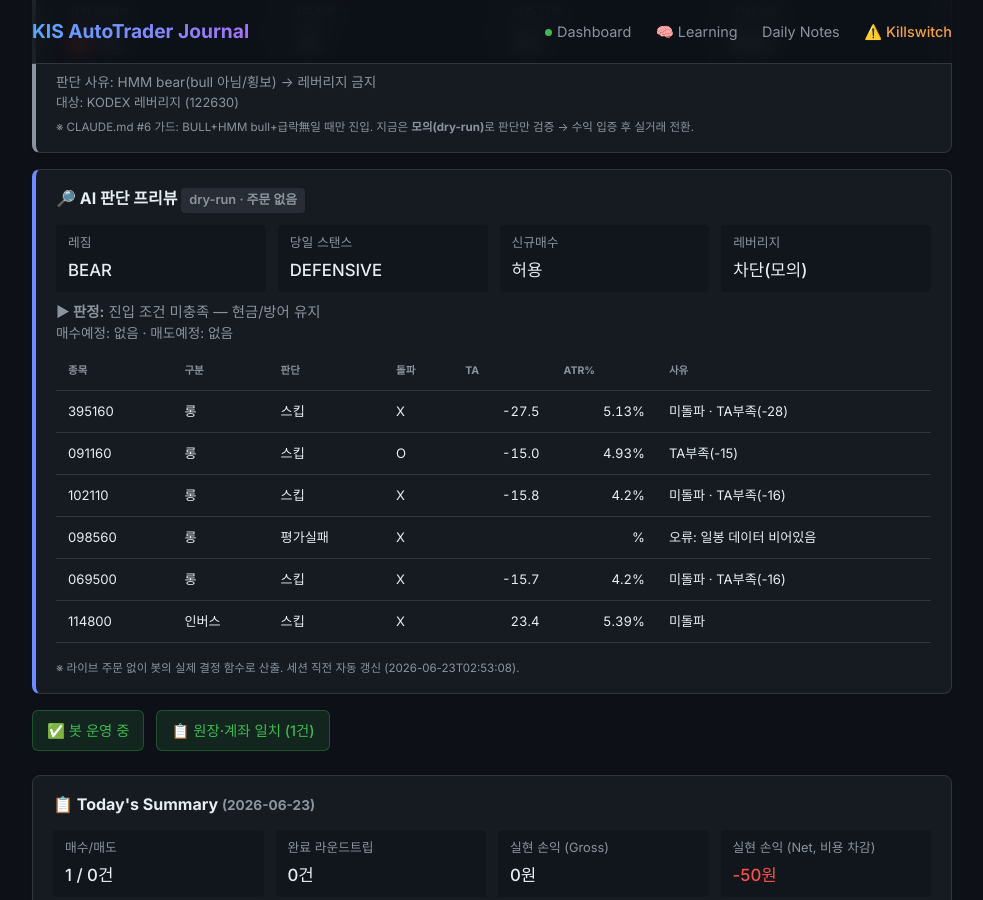
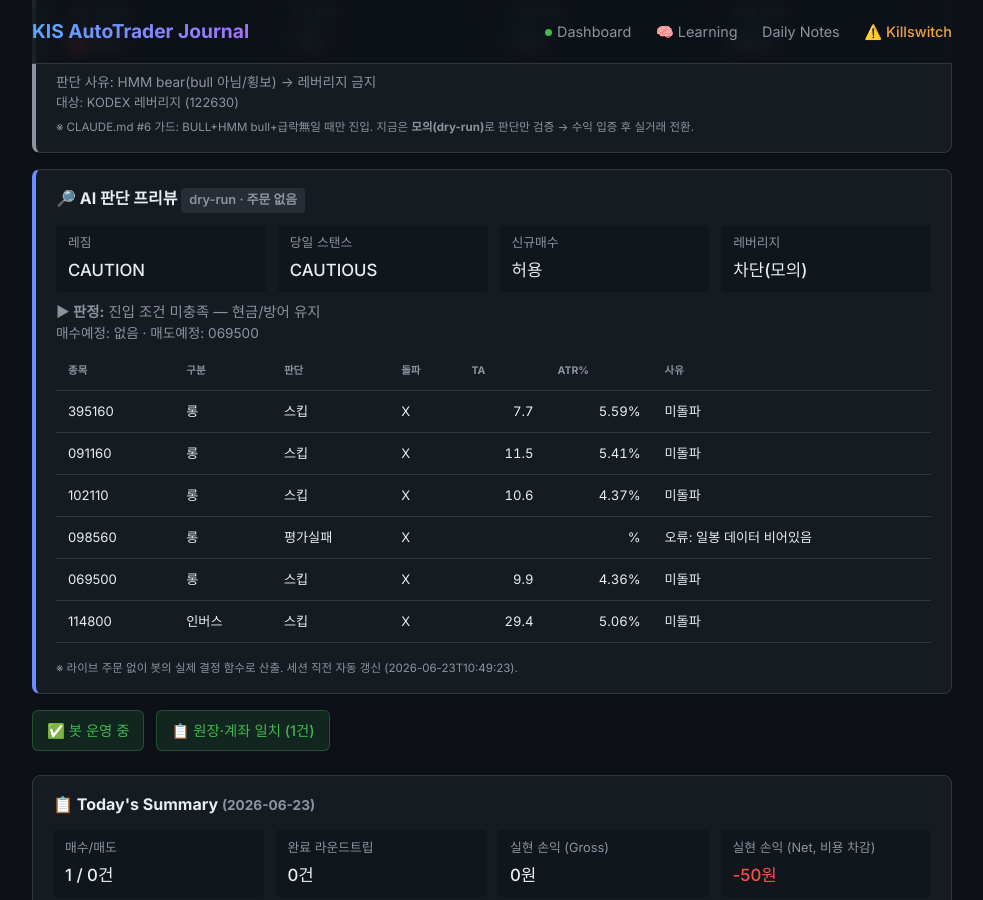
Before and after one commit to BudongJW/kis-trading-journal, a Jekyll site: the page built from index.html, in a window 1280 px wide and 900 px high, scrolled down 645 px. Shown: the whole window, without its empty margins (148-1131 px from the left). Built offline with Jekyll 4.4.1, drawn with Linux system fonts in a browser that asks for light colours; nearby versions of some CDN libraries.

Commit message:
auto: dry-run preview 06-23 01:50Z

```diff
--- a/_data/dry_run.json
+++ b/_data/dry_run.json
@@ -1,22 +1,22 @@
 {
-  "generated_at": "2026-06-23T02:53:08",
+  "generated_at": "2026-06-23T10:49:23",
   "mode": "DRY-RUN (읽기 전용, 주문 없음)",
   "market": {
-    "regime": "BEAR",
+    "regime": "CAUTION",
     "regime_blind": false,
-    "regime_detail": "카나리아 1/2 음전환 | HMM bear (82%) → BEAR 격상",
-    "day_stance": "DEFENSIVE",
+    "regime_detail": "카나리아 1/2 음전환",
+    "day_stance": "CAUTIOUS",
     "day_stance_forced": false,
-    "briefing": "오늘 스탠스 방어(DEFENSIVE) · 레짐 BEAR·신뢰도 65% · 美 오버나이트 bullish(+1.9%) · 예산 25%·최대 1종목·허용 인버스",
+    "briefing": "오늘 스탠스 신중(CAUTIOUS) · 레짐 CAUTION·신뢰도 57% · 美 오버나이트 bearish(-1.3%) · 예산 40%·최대 2종목·허용 롱/인버스",
     "blocks_new_buys": false
   },
   "gates": {
     "leverage_dry_run": true,
     "leverage_gate_allowed": false,
-    "leverage_gate_reason": "레짐 BEAR(BULL 아님) → 레버리지 금지"
+    "leverage_gate_reason": "레짐 CAUTION(BULL 아님) → 레버리지 금지"
   },
   "account": {
-    "cash": 749603,
+    "cash": 746932,
     "holdings_readable": {
       "069500": 1
     }
@@ -25,9 +25,9 @@
     {
       "symbol": "069500",
       "qty": 1,
-      "price": 148355,
-      "would_sell": false,
-      "reason": ""
+      "price": 142055,
+      "would_sell": true,
+      "reason": "손절매 (-3.1% ≤ -3%)"
     }
   ],
   "entry_candidates": [
@@ -36,30 +36,30 @@
       "type": "롱",
       "decision": "스킵",
       "breakout": false,
-      "ta": -27.5,
-      "atr_pct": 5.13,
+      "ta": 7.7,
+      "atr_pct": 5.59,
       "fee_gate_ok": true,
-      "why_skip": "미돌파 · TA부족(-28)"
+      "why_skip": "미돌파"
     },
     {
       "symbol": "091160",
       "type": "롱",
       "decision": "스킵",
-      "breakout": true,
-      "ta": -15.0,
-      "atr_pct": 4.93,
+      "breakout": false,
+      "ta": 11.5,
+      "atr_pct": 5.41,
       "fee_gate_ok": true,
-      "why_skip": "TA부족(-15)"
+      "why_skip": "미돌파"
     },
     {
       "symbol": "102110",
       "type": "롱",
       "decision": "스킵",
       "breakout": false,
-      "ta": -15.8,
-      "atr_pct": 4.2,
+      "ta": 10.6,
+      "atr_pct": 4.37,
       "fee_gate_ok": true,
-      "why_skip": "미돌파 · TA부족(-16)"
+      "why_skip": "미돌파"
     },
     {
       "symbol": "098560",
@@ -72,53 +72,53 @@
       "type": "롱",
       "decision": "스킵",
       "breakout": false,
-      "ta": -15.7,
-      "atr_pct": 4.2,
+      "ta": 9.9,
+      "atr_pct": 4.36,
       "fee_gate_ok": true,
-      "why_skip": "미돌파 · TA부족(-16)"
+      "why_skip": "미돌파"
     },
     {
       "symbol": "114800",
       "type": "인버스",
       "decision": "스킵",
       "breakout": false,
-      "ta": 23.4,
-      "atr_pct": 5.39,
+      "ta": 29.4,
+      "atr_pct": 5.06,
       "fee_gate_ok": true,
       "why_skip": "미돌파"
     }
   ],
   "gap_recovery": {
     "enabled_live": true,
-    "now_kst": "02:53",
+    "now_kst": "10:49",
     "window": "09:00~09:20",
     "candidates": [
       {
         "symbol": "395160",
         "name": "KODEX 미국나스닥100TR",
         "decision": "스킵",
-        "gap_open_pct": -0.99,
-        "intraday_pct": 5.0,
+        "gap_open_pct": -0.98,
+        "intraday_pct": -3.52,
         "in_window": false,
-        "reason": "촉발 없음(오버나이트=normal≠aggressive_buy)"
+        "reason": "촉발 없음(오버나이트=reduce_size≠aggressive_buy)"
       },
       {
         "symbol": "091160",
         "name": "KODEX 반도체",
         "decision": "스킵",
-        "gap_open_pct": -2.23,
-        "intraday_pct": 6.42,
+        "gap_open_pct": -0.75,
+        "intraday_pct": -5.38,
         "in_window": false,
-        "reason": "촉발 없음(오버나이트=normal≠aggressive_buy)"
+        "reason": "촉발 없음(오버나이트=reduce_size≠aggressive_buy)"
       },
       {
         "symbol": "102110",
         "name": "KODEX 금융",
         "decision": "스킵",
-        "gap_open_pct": -1.43,
-        "intraday_pct": 2.08,
+        "gap_open_pct": -0.05,
+        "intraday_pct": -3.85,
         "in_window": false,
-        "reason": "촉발 없음(오버나이트=normal≠aggressive_buy)"
+        "reason": "촉발 없음(오버나이트=reduce_size≠aggressive_buy)"
       },
       {
         "symbol": "098560",
@@ -133,10 +133,10 @@
         "symbol": "069500",
         "name": "KODEX KOSPI200",
         "decision": "스킵",
-        "gap_open_pct": -1.51,
-        "intraday_pct": 2.53,
+        "gap_open_pct": -0.03,
+        "intraday_pct": -4.2,
         "in_window": false,
-        "reason": "촉발 없음(오버나이트=normal≠aggressive_buy)"
+        "reason": "촉발 없음(오버나이트=reduce_size≠aggressive_buy)"
       }
     ]
   },
@@ -146,63 +146,63 @@
       "type": "long",
       "decision": "스킵",
       "breakout": false,
-      "ta": -0.3,
+      "ta": -2.7,
       "atr_pct": 1.24,
-      "why_skip": "미돌파 · TA부족(-0)"
+      "why_skip": "미돌파 · TA부족(-3)"
     },
     {
       "symbol": "SCHG",
       "type": "long",
       "decision": "스킵",
       "breakout": false,
-      "ta": 9.4,
-      "atr_pct": 1.65,
-      "why_skip": "미돌파 · TA부족(+9)"
+      "ta": -8.7,
+      "atr_pct": 1.66,
+      "why_skip": "미돌파 · TA부족(-9)"
     },
     {
       "symbol": "XLF",
       "type": "long",
       "decision": "스킵",
       "breakout": false,
-      "ta": -4.4,
+      "ta": 10.4,
       "atr_pct": 1.22,
-      "why_skip": "미돌파 · TA부족(-4)"
+      "why_skip": "미돌파 · TA부족(+10)"
     },
     {
       "symbol": "SH",
       "type": "inverse",
       "decision": "스킵",
       "breakout": true,
-      "ta": 6.0,
-      "atr_pct": 1.27,
-      "why_skip": "TA부족(+6)"
+      "ta": 11.6,
+      "atr_pct": 1.28,
+      "why_skip": "TA부족(+12)"
     },
     {
       "symbol": "PSQ",
       "type": "inverse",
       "decision": "스킵",
       "breakout": false,
-      "ta": 13.3,
+      "ta": 10.7,
       "atr_pct": 2.09,
-      "why_skip": "미돌파 · TA부족(+13)"
+      "why_skip": "미돌파 · TA부족(+11)"
     },
     {
       "symbol": "TLT",
       "type": "defensive",
       "decision": "스킵",
       "breakout": false,
-      "ta": -0.6,
+      "ta": 9.7,
       "atr_pct": 0.59,
-      "why_skip": "미돌파 · TA부족(-1) · 수수료게이트"
+      "why_skip": "미돌파 · TA부족(+10) · 수수료게이트"
     },
     {
       "symbol": "SHY",
       "type": "defensive",
       "decision": "스킵",
       "breakout": false,
-      "ta": 7.6,
+      "ta": 3.6,
       "atr_pct": 0.09,
-      "why_skip": "미돌파 · TA부족(+8) · 수수료게이트"
+      "why_skip": "미돌파 · TA부족(+4) · 수수료게이트"
     }
   ],
   "us_summary": {
@@ -210,7 +210,9 @@
   },
   "summary": {
     "would_buy": [],
-    "would_sell": [],
+    "would_sell": [
+      "069500"
+    ],
     "new_buys_blocked_by_stance": false,
     "verdict": "진입 조건 미충족 — 현금/방어 유지"
   }
```
